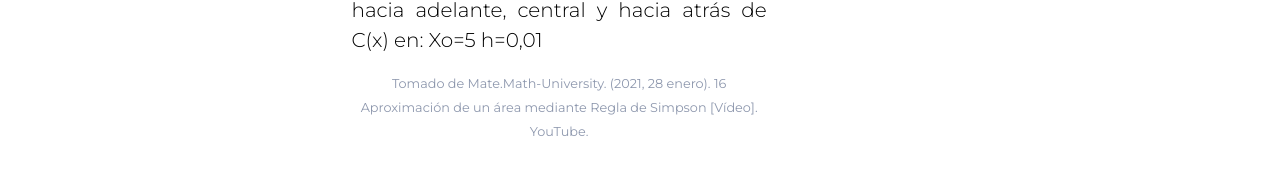
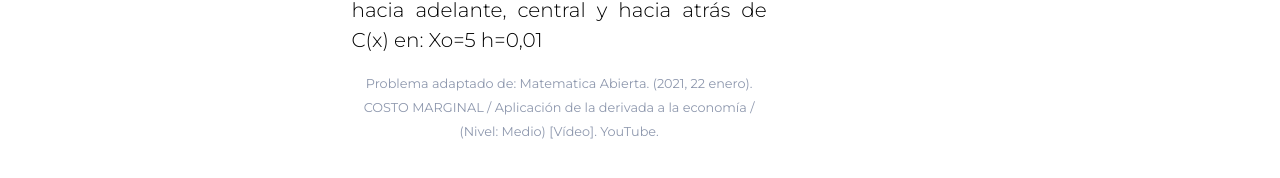
Before and after one commit to rgcamelo/analisis-proyecto, an Angular app: page /estudio-caso-diferenciacion in a window 1280 px wide. Shown: the part 991-1169 px from the top of the page. Built offline with nearby package versions, Linux system fonts and the light colour scheme; a web font is replaced by a local one.

Commit message:
QuinceAvo

```diff
--- a/src/app/apps/estudio-caso-derivacion/estudio-caso-derivacion.component.html
+++ b/src/app/apps/estudio-caso-derivacion/estudio-caso-derivacion.component.html
@@ -66,7 +66,7 @@
 Xo=5               h=0,01
                                 </p>
                                   <small class="card-text texto-card text text-justify">
-                                    Tomado de Mate.Math-University. (2021, 28 enero). 16 Aproximación de un área mediante Regla de Simpson [Vídeo]. YouTube.
+                                    Problema adaptado de: Matematica Abierta. (2021, 22 enero). COSTO MARGINAL / Aplicación de la derivada a la economía / (Nivel: Medio) [Vídeo]. YouTube.
                                   </small>
 
 
```
Also changed, not shown: 6 other files (tests, documents, lock files or other folders).
